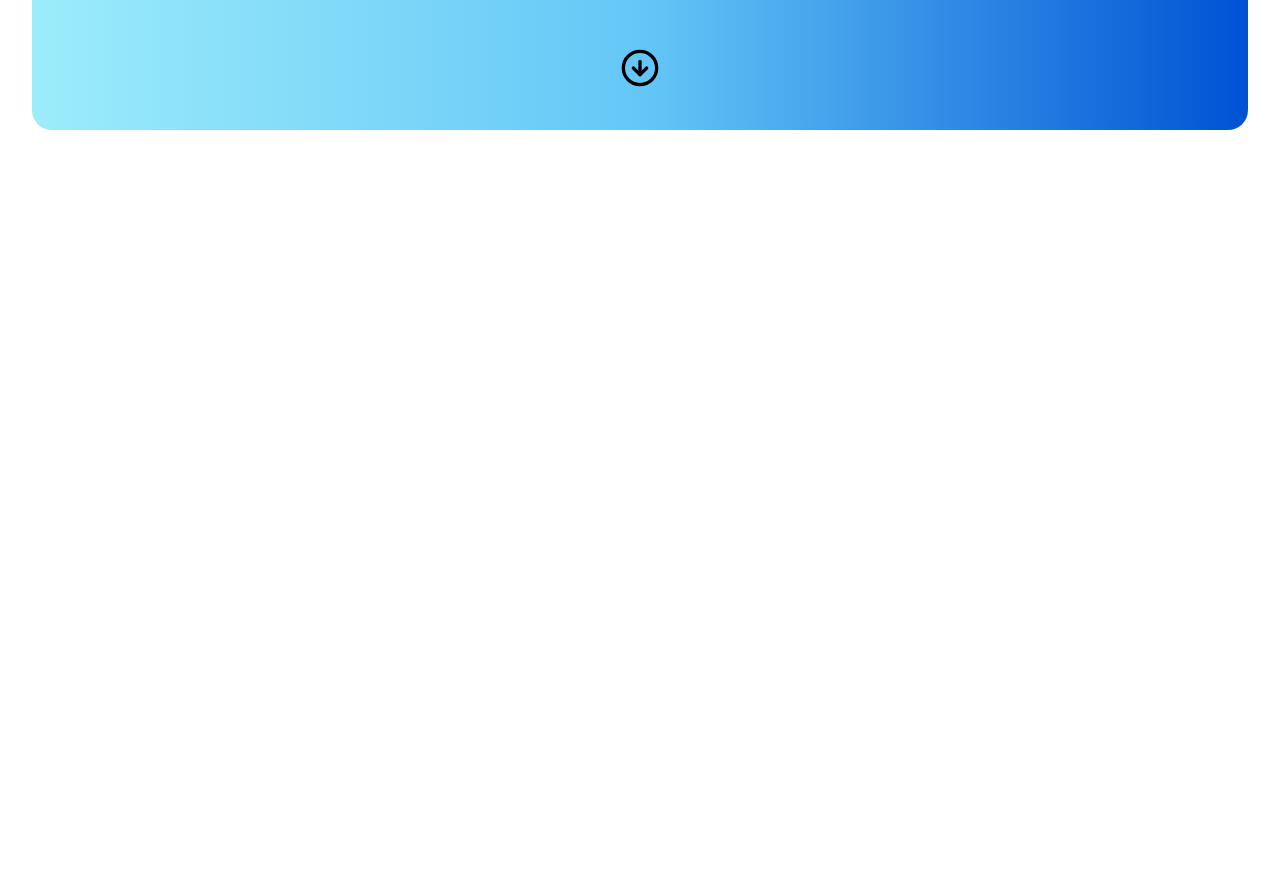
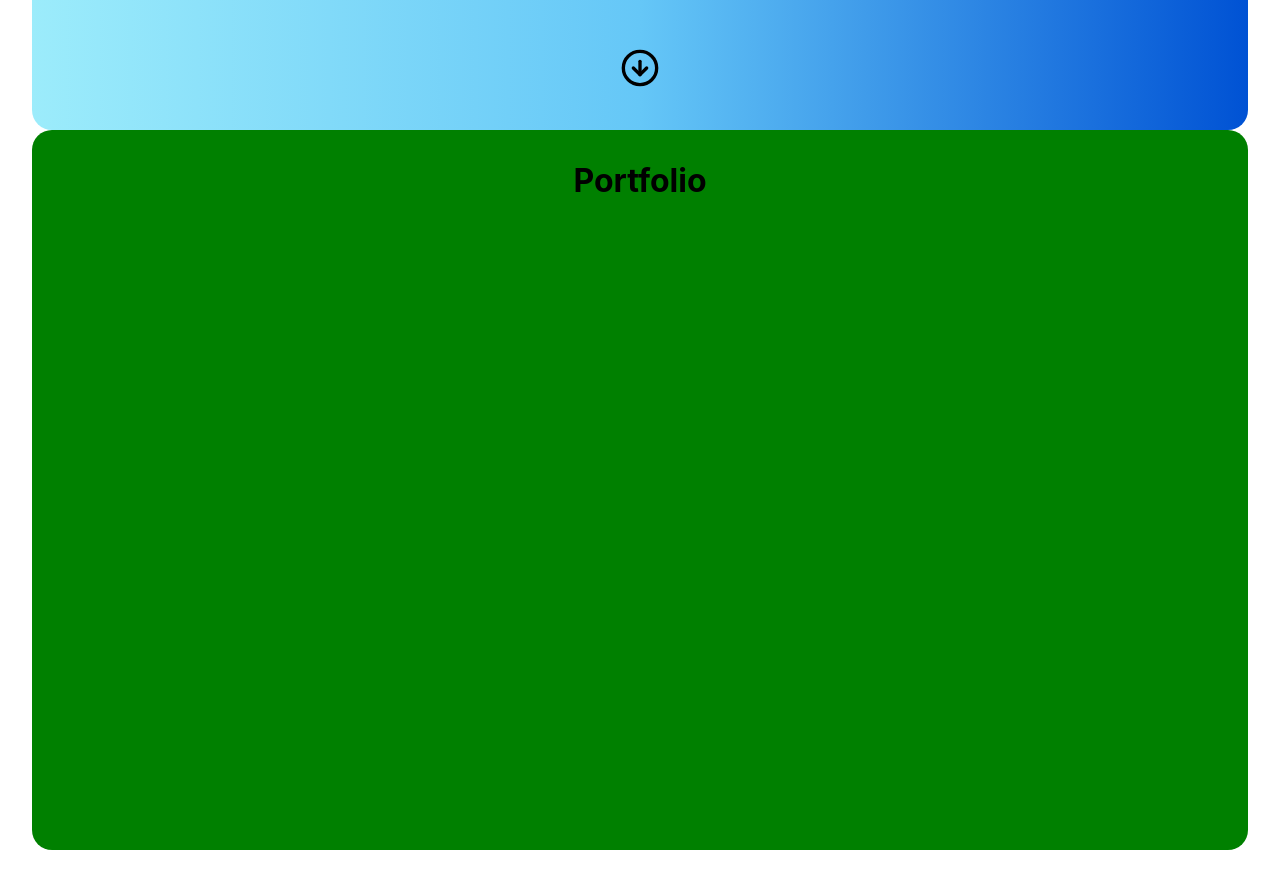
Before and after one commit to apinanyogaratnam/apinanyogaratnam, a Next.js app: page / in a window 1280 px wide. Shown: the part 640-1528 px from the top of the page. Before the commit the page ends 800 px from the top, so only its background shows below. Built offline with nearby package versions, Linux system fonts and the light colour scheme.

Commit message:
feat: created portfolio component

```diff
--- a/pages/index.js
+++ b/pages/index.js
@@ -97,6 +97,21 @@ const HomePage = () => (
     </div>
 );
 
+const Portfolio = () => (
+  <div style={{
+    backgroundColor: 'green',
+    borderRadius: '20px',
+    marginTop: '15%',
+    height: '90vh',
+    margin: '0 auto',
+    width: '95%',
+    marginBottom: '3%',
+    padding: '10px',
+  }}>
+    <h1 style={{textAlign: 'center'}}>Portfolio</h1>
+  </div>
+);
+
 export default function Home() {
   return (
     <main>
@@ -106,6 +121,7 @@ export default function Home() {
       <div>
         <NavBar />
         <HomePage />
+        <Portfolio />
       </div>
     </main>
   )
```
